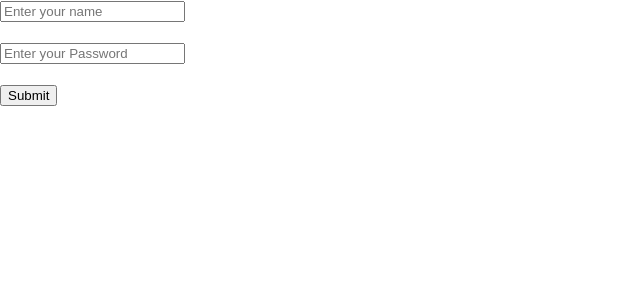
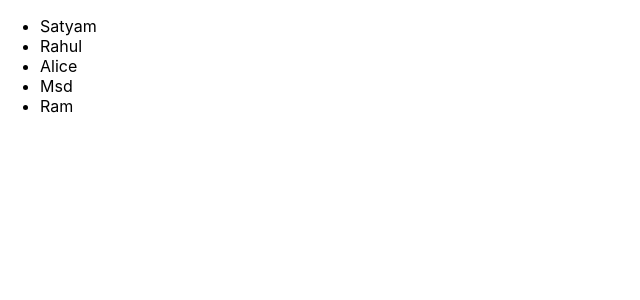
Before and after one commit to Satyamray21/Basic-Question-of-React, a React (Create React App) app in the folder basicquestions/: page / in a window 1280 px wide. Shown: the top 300 px of the page, without its empty margins (0-640 px from the left). Built offline with nearby package versions, Linux system fonts and the light colour scheme.

Commit message:
Created a UserList component that renders a list of user names from an array of objects, ensuring each list item has a unique key.

```diff
--- a/basicquestions/src/App.jsx
+++ b/basicquestions/src/App.jsx
@@ -3,7 +3,8 @@ import React from 'react';
 import Profile from './compontent/Profile/Profile';
 import Counter from './compontent/Counter/Counter';
 //mport Todo from './compontent/Todo/Todo';
-import Login from './compontent/Login/Login';
+//import Login from './compontent/Login/Login';
+import UserList from './compontent/UserList/UserList';
 
 function App() {
   return (
@@ -13,7 +14,7 @@ function App() {
     bio='Software Engineer'/>
    </>*/
    <>
-  <Login />
+  <UserList />
    </>
   );
 }
--- /dev/null
+++ b/basicquestions/src/compontent/UserList/UserList.jsx
@@ -0,0 +1,19 @@
+import React from 'react'
+
+function UserList() {
+    const user=['Satyam','Rahul','Alice','Msd','Ram']
+  return (
+    <div>
+        <ul>
+        {user.map((names,index)=>(
+            <li type='number' key={index}>{names}</li>
+
+        ))
+        }
+        </ul>
+
+    </div>
+  )
+}
+
+export default UserList
```
